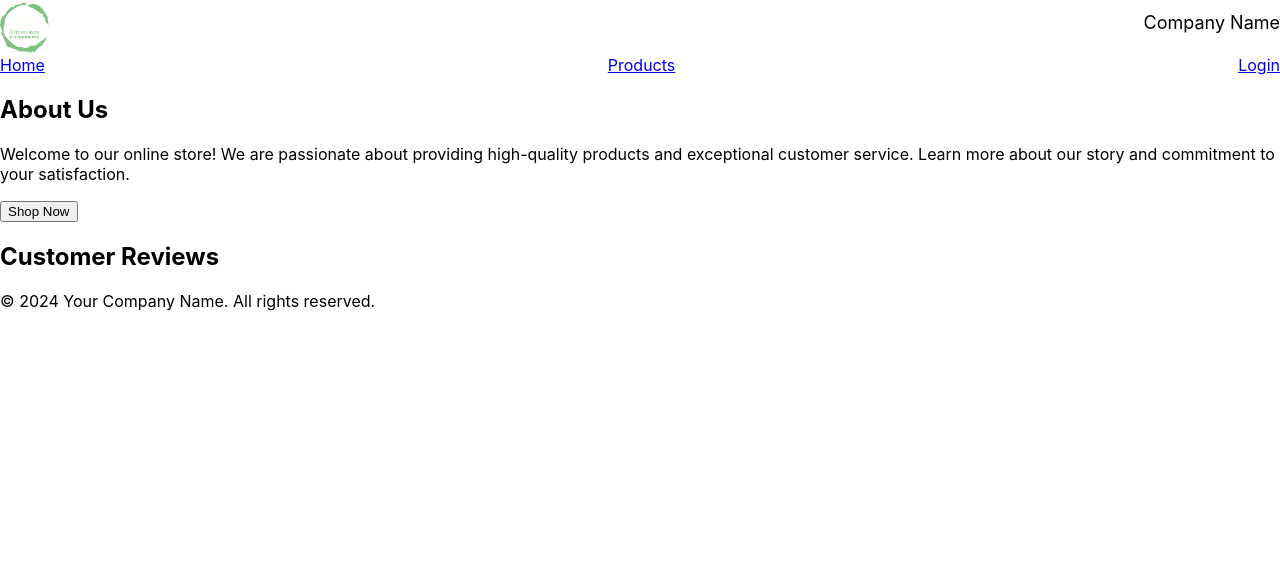
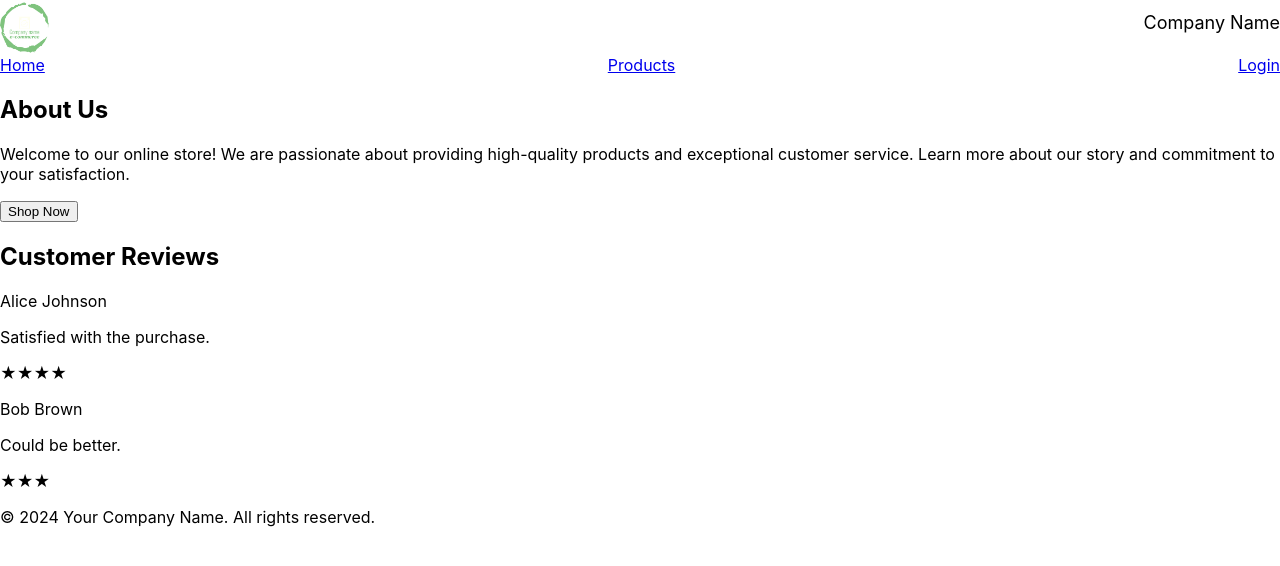
Before and after one commit to riyasharma18/ensf381group24assignment1, a React (Create React App) app in the folder my-ecommerce-app/: page / in a window 1280 px wide. Shown: the top 566 px of the page. Built offline with nearby package versions, Linux system fonts and the light colour scheme.

Commit message:
done homepage

```diff
--- a/my-ecommerce-app/src/component/homepagehomemainsection.js
+++ b/my-ecommerce-app/src/component/homepagehomemainsection.js
@@ -1,17 +1,17 @@
 import React, {useEffect, useState} from 'react';
 import {Link} from 'react-router-dom';
-import reviews from '../data/reviews';
+import customerReviews from '../data/reviews';
 
-function HomeMainSection(){
-    const [reviews, setReviews] = useState([]);
+function HomeMainSection() {
+    const [randomReviews, setRandomReviews] = useState([]);
 
     useEffect(() => {
         const randomReviews = getRandomReviews(2);
-        setReviews(randomReviews);
+        setRandomReviews(randomReviews);
     }, []);
 
-    function getRandomReviews(count){
-        const shuffled = reviews.sort(() => 0.5 - Math.random());
+    function getRandomReviews(count) {
+        const shuffled = customerReviews.sort(() => 0.5 - Math.random());
         return shuffled.slice(0, count);
     };
 
@@ -20,13 +20,13 @@ function HomeMainSection(){
             <section>
                 <h2>About Us</h2>
                 <p>Welcome to our online store! We are passionate about providing high-quality products and exceptional customer service. Learn more about our story and commitment to your satisfaction.</p>
-                <Link to = "/products">
+                <Link to="/products">
                     <button>Shop Now</button>
                 </Link>
             </section>
             <section>
                 <h2>Customer Reviews</h2>
-                {reviews.map((review, index) => (
+                {randomReviews.map((review, index) => (
                     <div key={index}>
                         <p>{review.customerName}</p>
                         <p>{review.reviewContent}</p>
```
